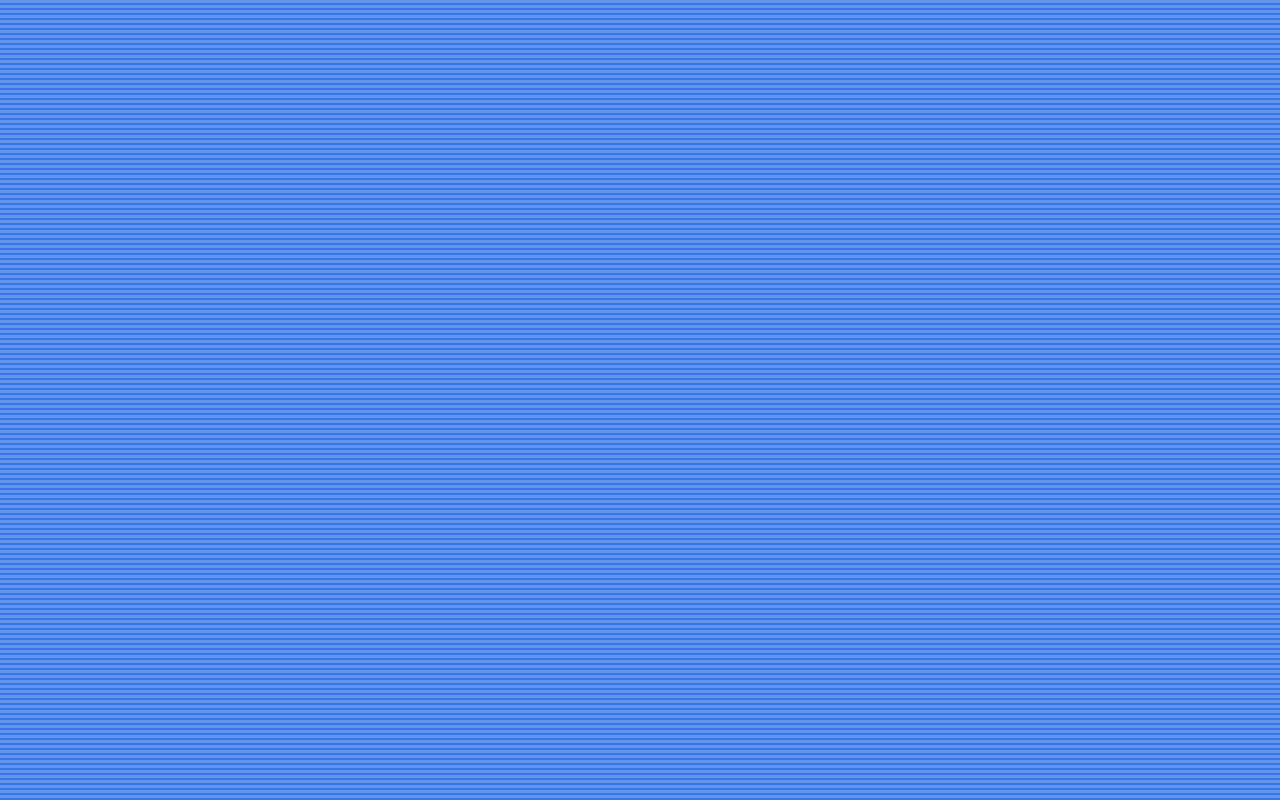
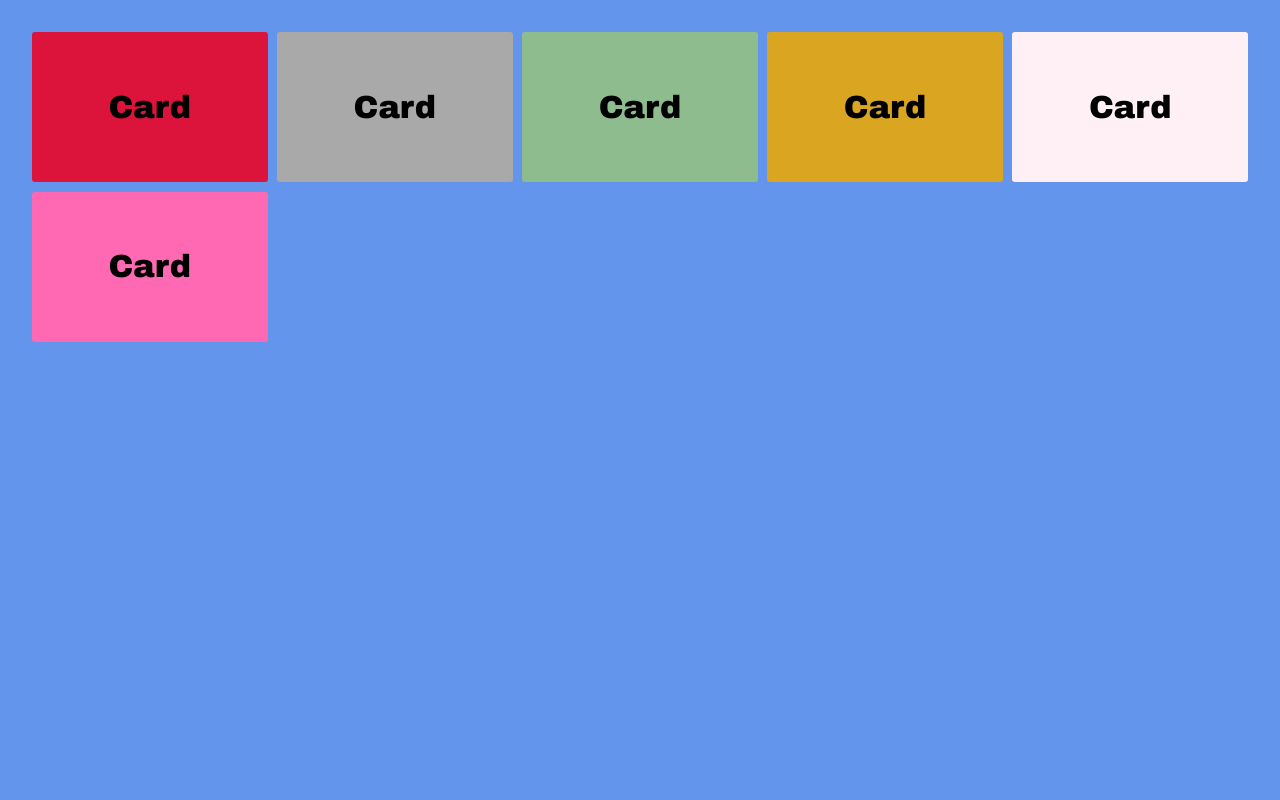
Before and after one commit to duerdod/wemory, a React (Create React App) app: page / in a window 1280 px wide. Built offline with nearby package versions, Linux system fonts and the light colour scheme.

Commit message:
Add dummy cards and som styling

```diff
--- a/src/App.tsx
+++ b/src/App.tsx
@@ -2,11 +2,7 @@ import React from 'react';
 import { Board } from './components/Board';
 
 const App: React.FC = () => {
-  return (
-    <div>
-      <Board />
-    </div>
-  );
+  return <Board />;
 };
 
 export default App;
--- a/src/Theme.ts
+++ b/src/Theme.ts
@@ -13,6 +13,7 @@ export const GlobalStyle = createGlobalStyle`
     box-sizing: border-box;
     margin: 0;
     padding: 0;
+    font-family: 'Arial Black';
     -webkit-font-smoothing: antialiased;
     -moz-osx-font-smoothing: grayscale;
   }
@@ -20,15 +21,8 @@ export const GlobalStyle = createGlobalStyle`
   html {
     font-size: 16px;
   }
-  html, body, #root {
+  html, body, #root  {
     background: cornflowerblue;
-    background: linear-gradient(
-    180deg,
-    cornflowerblue 60%,
-    #3676e8 40%
-);
-    height: 5px;
-    width: 5px;
   }
 
   button {
--- a/src/components/Board.tsx
+++ b/src/components/Board.tsx
@@ -3,14 +3,19 @@ import styled from 'styled-components';
 import { Card } from './Card';
 import { useMemoryState, MemoryCard } from '../context/memory-context';
 
-const Container = styled.div``;
+const Container = styled.div`
+  padding: 2rem;
+  display: grid;
+  grid-gap: 0.6rem;
+  grid-template-columns: repeat(auto-fill, minmax(200px, 1fr));
+`;
 
 export const Board: React.FC = () => {
   const { cards } = useMemoryState();
   return (
     <Container>
       {cards.map((card: MemoryCard) => (
-        <Card {...card} />
+        <Card key={card.id} {...card} />
       ))}
     </Container>
   );
--- a/src/components/Card.tsx
+++ b/src/components/Card.tsx
@@ -2,11 +2,22 @@ import React from 'react';
 import styled from 'styled-components';
 import { MemoryCard } from '../context/memory-context';
 
-const StyledCard = styled.div`
-  height: 200px;
-  width: 200px;
+interface StyledCardProps {
+  background: string;
+}
+
+const StyledCard = styled.div<StyledCardProps>`
+  background: ${p => p.background};
+  height: 150px;
+  border-radius: 3px;
+  padding: 20px;
+  font-size: 2rem;
+  display: flex;
+  justify-content: center;
+  align-items: center;
+  /* color: white; */
 `;
 
 export const Card = ({ id, color }: MemoryCard) => {
-  return <StyledCard>'Card'</StyledCard>;
+  return <StyledCard background={color}>Card</StyledCard>;
 };
--- /dev/null
+++ b/src/constants/memoryCards.ts
@@ -0,0 +1,26 @@
+export const memoryCards = [
+    {
+        id: 1,
+        color: 'crimson'
+    },
+    {
+        id: 2,
+        color: 'darkgrey'
+    },
+    {
+        id: 3,
+        color: 'darkseagreen'
+    },
+    {
+        id: 4,
+        color: 'goldenrod'
+    },
+    {
+        id: 5,
+        color: 'lavenderblush'
+    },
+    {
+        id: 6,
+        color: 'hotpink'
+    },
+]
--- a/src/context/memory-context.tsx
+++ b/src/context/memory-context.tsx
@@ -5,8 +5,10 @@ import React, {
   FunctionComponent
 } from 'react';
 
+import { memoryCards } from '../constants/memoryCards';
+
 export interface MemoryCard {
-  id: string;
+  id: number;
   color: string;
 }
 
@@ -33,7 +35,7 @@ function memoryReducer(state: MemoryState, action: Action): MemoryState {
 }
 
 const initialState: MemoryState = {
-  cards: [],
+  cards: memoryCards,
   selectedCards: []
 };
 
--- a/src/index.tsx
+++ b/src/index.tsx
@@ -1,7 +1,6 @@
 import React from 'react';
 import ReactDOM from 'react-dom';
 import App from './App';
-import 'reset-css';
 import { ThemeProvider } from 'styled-components';
 import { MemoryProvider } from './context/memory-context';
 import * as Themeing from './Theme';
```
